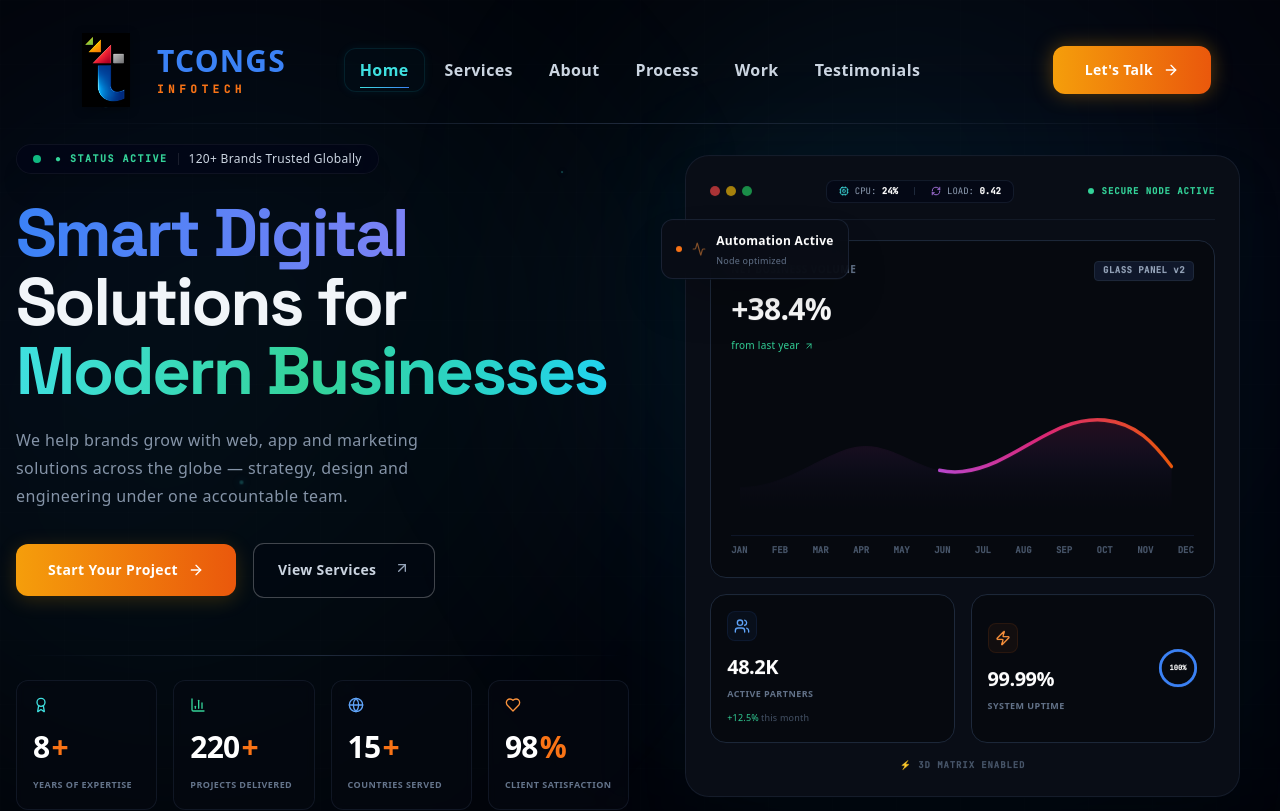
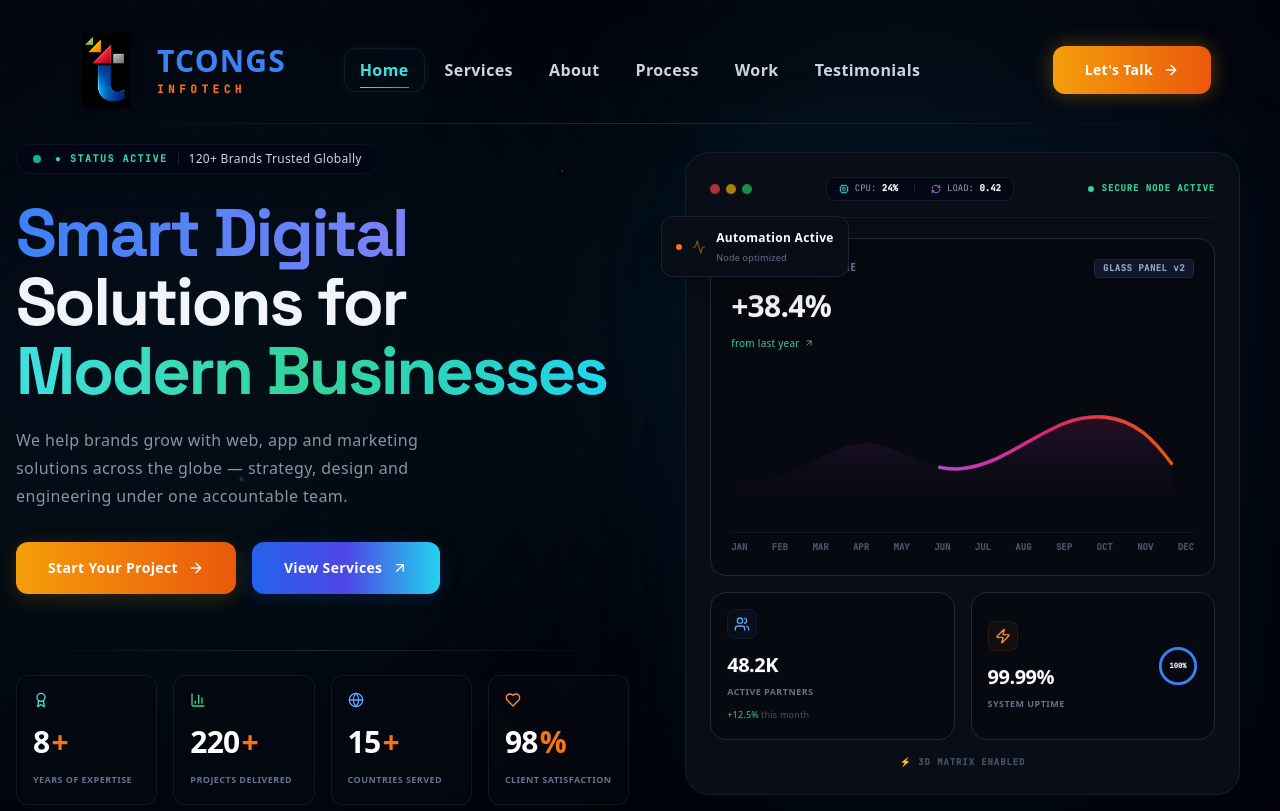
Before and after one commit to its-sky-2628/tcongs-redesign, a React (Vite) app: page / in a window 1280 px wide. Shown: the top 811 px of the page. Built offline with nearby package versions, Linux system fonts and the light colour scheme.

Commit message:
Updated login page

```diff
--- a/src/components/sections/Hero.jsx
+++ b/src/components/sections/Hero.jsx
@@ -106,12 +106,10 @@ export default function Hero({ onStartProject }) {
   const months = ['JAN', 'FEB', 'MAR', 'APR', 'MAY', 'JUN', 'JUL', 'AUG', 'SEP', 'OCT', 'NOV', 'DEC']
 
   return (
-    /* ⚡ FIXED STATE: Removed the problematic 'bg-noise' string completely to restore ambient clarity */
     <section id="home" className="relative overflow-hidden bg-[#02040a] pt-28 pb-16 md:pt-36 md:pb-24 flex items-center min-h-[auto] lg:min-h-[95vh] z-10">
 
       {/* BACKGROUND GRAPHICS LAYER */}
       <div aria-hidden className="absolute inset-0 -z-10 pointer-events-none select-none overflow-hidden">
-        {/* ⚡ GRID MESH: Fine gradient alignment grid */}
         <motion.div style={{ x: gridX, y: gridY }} className="absolute inset-0 bg-[linear-gradient(to_right,#ffffff02_1px,transparent_1px),linear-gradient(to_bottom,#ffffff02_1px,transparent_1px)] bg-[size:4rem_4rem] opacity-[0.85] transition-transform duration-300 ease-out" />
         <motion.div style={{ x: glowX, y: glowY }} className="absolute -left-32 top-12 h-[750px] w-[750px] rounded-full bg-gradient-to-br from-blue-600/10 via-cyan-500/5 to-transparent blur-[130px] transform-gpu" />
         <motion.div style={{ x: useTransform(glowX, (v) => -v), y: useTransform(glowY, (v) => -v) }} className="absolute -right-20 top-0 h-[750px] w-[750px] rounded-full bg-gradient-to-br from-cyan-500/15 via-indigo-600/5 to-transparent blur-[130px] transform-gpu" />
@@ -180,55 +178,17 @@ export default function Hero({ onStartProject }) {
               <ArrowRight className="h-4 w-4 relative transition-transform duration-300 group-hover:translate-x-1.5" />
             </button>
 
+            {/* ⚡ NEW UPGRADED GRADIENT BUTTON: Match hierarchy with distinct cyber contrast */}
             <motion.a
               href="#services"
               onClick={handleServicesClick}
               initial="initial"
               whileHover="hover"
-              whileTap={{ scale: 0.97 }}
-              className="group relative inline-flex items-center justify-center rounded-xl overflow-hidden p-[1px] transition-all duration-300 z-10 min-w-[180px]"
+              whileTap={{ scale: 0.98 }}
+              className="group relative inline-flex items-center justify-center gap-2.5 overflow-hidden rounded-xl bg-gradient-to-r from-blue-600 via-indigo-600 to-cyan-500 px-8 py-4 text-sm font-bold text-white z-10 select-none cursor-pointer shadow-[0_4px_20px_rgba(37,99,235,0.2)] hover:shadow-[0_0_30px_rgba(6,182,212,0.4)] transition-all duration-300 hover:-translate-y-0.5 min-w-[180px]"
             >
-              {/* Backside Dynamic Glow */}
-              <motion.div
-                variants={{
-                  initial: { opacity: 0 },
-                  hover: { opacity: 1 }
-                }}
-                className={`absolute inset-0 bg-gradient-to-r from-amber-500/0 via-amber-500/40 to-orange-600/0 blur-md transition-all duration-300
-                  ${isServicesClicked ? 'opacity-100 scale-105 duration-500' : ''}`}
-              />
-
-              {/* Main Shell */}
-              <motion.div
-                variants={{
-                  initial: { borderColor: "rgba(255, 255, 255, 0.25)", backgroundColor: "rgba(3, 7, 18, 0.6)", boxShadow: "0 0 0px rgba(0,0,0,0)" },
-                  hover: { borderColor: "rgba(245, 158, 11, 0.7)", backgroundColor: "rgba(15, 23, 42, 0.5)", boxShadow: "0 0 22px rgba(245, 158, 11, 0.25)" }
-                }}
-                animate={isServicesClicked ? { borderColor: "rgba(234, 88, 12, 1)", backgroundColor: "rgba(15, 23, 42, 0.8)", boxShadow: "0 0 25px rgba(245, 158, 11, 0.35)" } : undefined}
-                className="relative inline-flex w-full items-center justify-between gap-4 rounded-[11px] border px-6 py-4 text-sm font-semibold text-slate-300 group-hover:text-white transition-colors duration-300 z-10 select-none"
-              >
-                <span className="tracking-wide block text-left w-full min-w-[100px]">View Services</span>
-
-                <div className="flex-shrink-0 relative overflow-hidden">
-                  <motion.div
-                    variants={{
-                      initial: { rotate: 0, x: 0 },
-                      hover: { rotate: 45, x: 3 }
-                    }}
-                    animate={isServicesClicked ? { rotate: 45, x: 4 } : undefined}
-                    transition={{
-                      type: "spring",
-                      stiffness: 300,
-                      damping: 15
-                    }}
-                    className="inline-block"
-                  >
-                    <ArrowUpRight className={`h-4 w-4 transition-colors duration-300
-                      ${isServicesClicked ? 'text-orange-400' : 'text-slate-400 group-hover:text-amber-400'}`}
-                    />
-                  </motion.div>
-                </div>
-              </motion.div>
+              <span className="relative tracking-wide font-bold">View Services</span>
+              <ArrowUpRight className="h-4 w-4 relative transition-transform duration-300 group-hover:translate-x-0.5 group-hover:-translate-y-0.5" />
             </motion.a>
           </motion.div>
 
```
